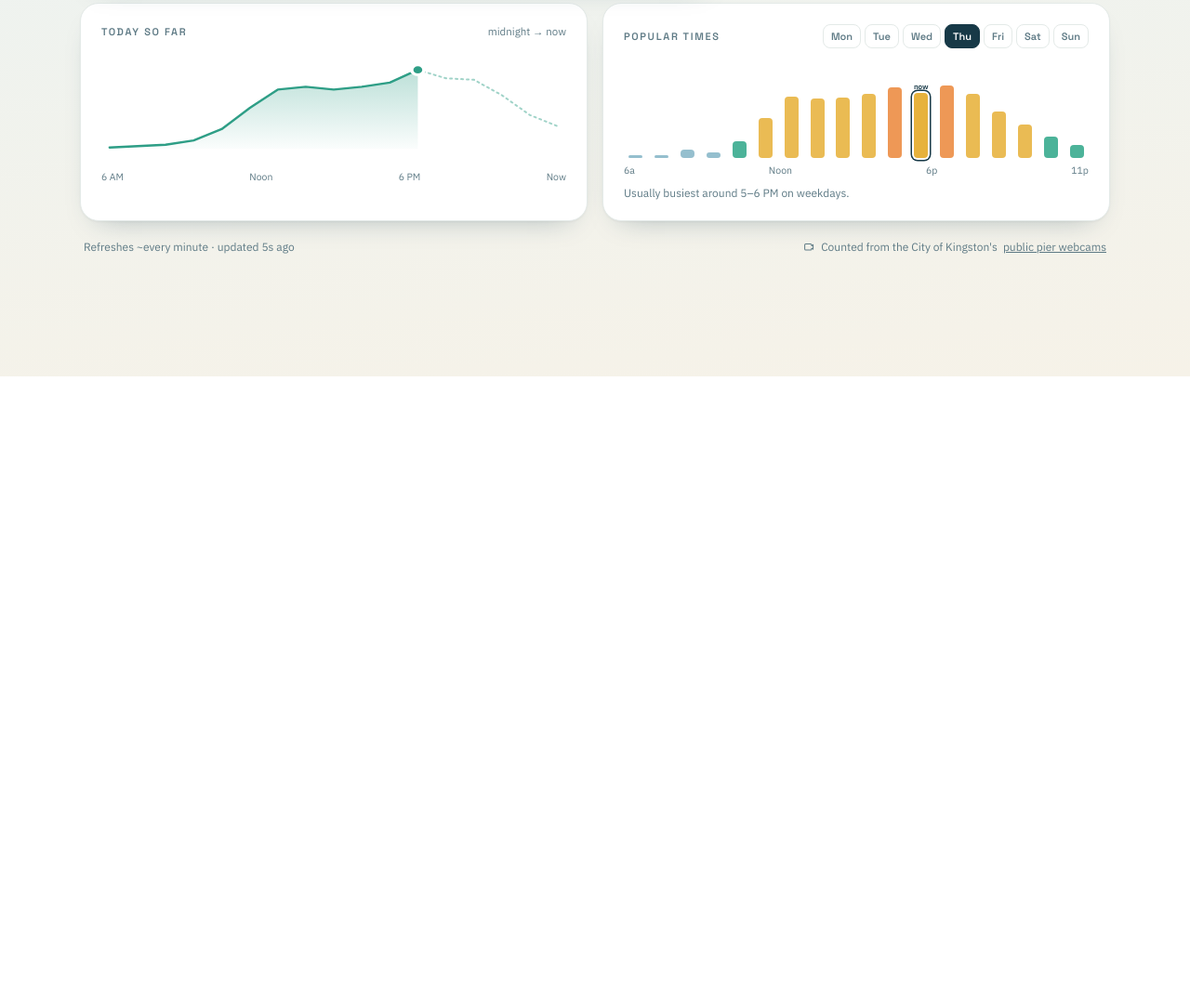
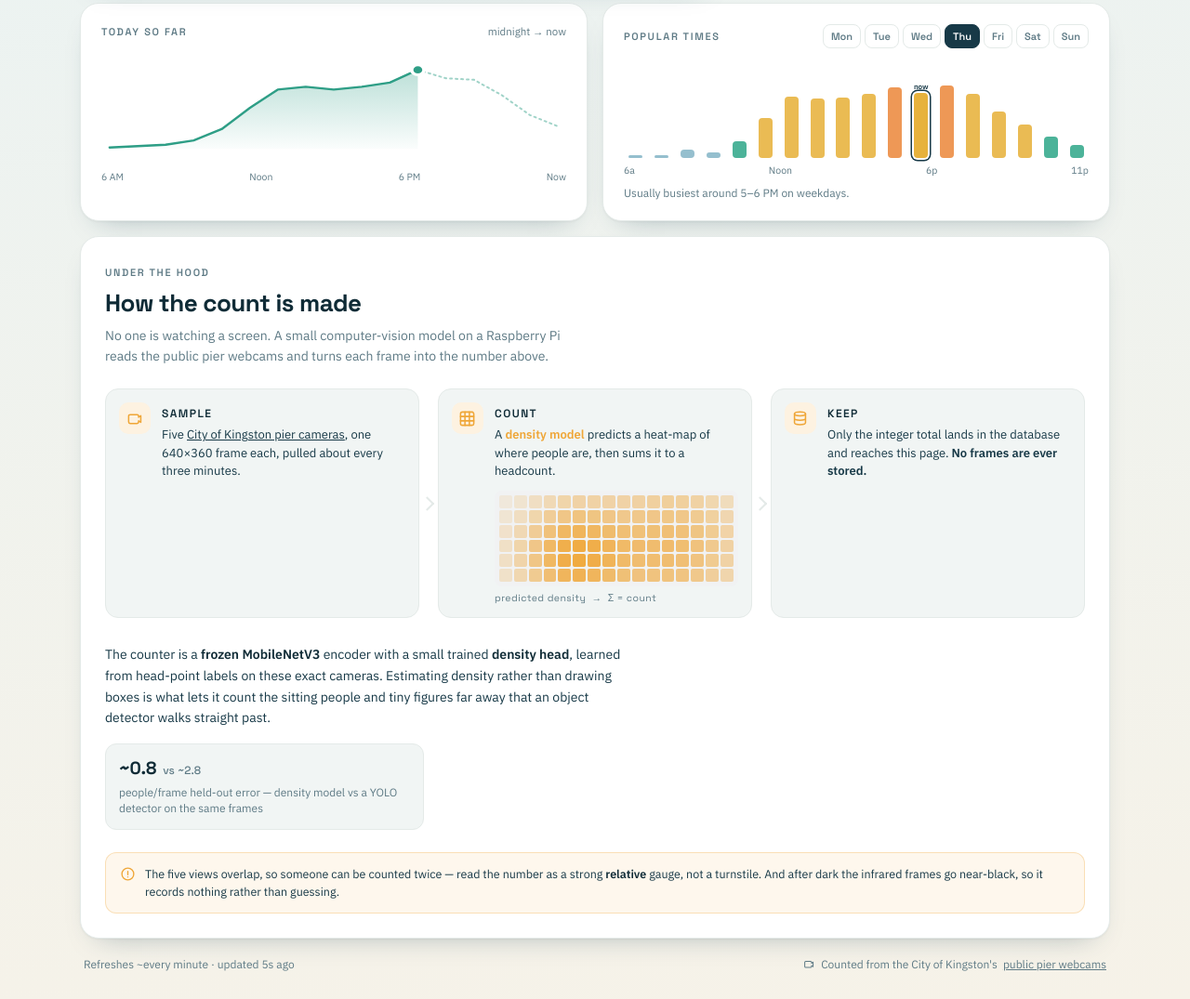
Before and after one commit to sunkencosts/kingstonpier, an Astro site in the folder web/: page / in a window 1280 px wide. Shown: the part 395-1470 px from the top of the page at 93% size. Before the commit the page ends 800 px from the top, so only its background shows below. Built offline with nearby package versions, Linux system fonts and the light colour scheme; Astro itself is replaced by a stand-in of ours; no server answers.

Commit message:
add a methodology card

```diff
--- /dev/null
+++ b/web/src/components/MethodCard.astro
@@ -0,0 +1,333 @@
+---
+// A quiet "under the hood" card: how the count above is actually produced and
+// kept honest. The facts here mirror the real pipeline (tracker/README.md) —
+// density model, point labels, held-out error, night gating — so it reads as
+// someone who knows the model, not marketing copy.
+
+// A small deterministic "density map": two soft blobs of people over the sand.
+// Purely decorative, but it makes the core idea — a heat-map that *sums* to the
+// count — legible at a glance. Cell opacity ∝ predicted density.
+const COLS = 16;
+const ROWS = 6;
+const blobs = [
+  { x: 4.5, y: 3.2, s: 2.6, w: 1.0 },
+  { x: 11.5, y: 2.4, s: 3.4, w: 0.8 },
+];
+const cells = Array.from({ length: ROWS * COLS }, (_, k) => {
+  const cx = k % COLS;
+  const cy = Math.floor(k / COLS);
+  let v = 0;
+  for (const b of blobs) {
+    const d2 = ((cx - b.x) ** 2 + (cy - b.y) ** 2) / (2 * b.s * b.s);
+    v += b.w * Math.exp(-d2);
+  }
+  // Bias a little toward the near shoreline (bottom rows) and clamp.
+  v = Math.min(1, v * (0.7 + 0.3 * (cy / (ROWS - 1))));
+  const opacity = (0.06 + 0.9 * v).toFixed(3);
+  return { opacity };
+});
+---
+
+<section class="card method">
+  <div class="m-head">
+    <span class="eyebrow">Under the hood</span>
+    <h2 class="m-title">How the count is made</h2>
+    <p class="m-lede">
+      No one is watching a screen. A small computer-vision model on a Raspberry Pi
+      reads the public pier webcams and turns each frame into the number above.
+    </p>
+  </div>
+
+  <!-- Pipeline: sample → count → keep. Stacks on narrow screens. -->
+  <ol class="pipe">
+    <li class="step">
+      <div class="step-ico">
+        <svg viewBox="0 0 24 24" fill="none" stroke="currentColor" stroke-width="1.9" stroke-linecap="round" stroke-linejoin="round" aria-hidden="true">
+          <path d="M3 8.5A2 2 0 0 1 5 6.5h9.5a2 2 0 0 1 2 2v1.6l3-2v8.8l-3-2v1.6a2 2 0 0 1-2 2H5a2 2 0 0 1-2-2z"></path>
+        </svg>
+      </div>
+      <div class="step-txt">
+        <span class="step-name">Sample</span>
+        <p>Five <a class="pier-link" href="https://www.cityofkingston.ca/news-and-notices/webcams/" target="_blank" rel="noopener">City of Kingston pier cameras</a>, one 640×360 frame each, pulled about every three minutes.</p>
+      </div>
+    </li>
+
+    <li class="step">
+      <div class="step-ico">
+        <svg viewBox="0 0 24 24" fill="none" stroke="currentColor" stroke-width="1.9" stroke-linecap="round" stroke-linejoin="round" aria-hidden="true">
+          <rect x="3" y="3" width="18" height="18" rx="2.5"></rect>
+          <path d="M9 3v18M15 3v18M3 9h18M3 15h18"></path>
+        </svg>
+      </div>
+      <div class="step-txt">
+        <span class="step-name">Count</span>
+        <p>A <em>density model</em> predicts a heat-map of where people are, then sums it to a headcount.</p>
+        <div class="densmap" aria-hidden="true">
+          <div class="dens-grid" style={`grid-template-columns:repeat(${COLS},1fr)`}>
+            {cells.map((c) => <span class="dens-cell" style={`opacity:${c.opacity}`} />)}
+          </div>
+          <span class="dens-cap">predicted density &nbsp;→&nbsp; Σ = count</span>
+        </div>
+      </div>
+    </li>
+
+    <li class="step">
+      <div class="step-ico">
+        <svg viewBox="0 0 24 24" fill="none" stroke="currentColor" stroke-width="1.9" stroke-linecap="round" stroke-linejoin="round" aria-hidden="true">
+          <ellipse cx="12" cy="5.5" rx="7.5" ry="2.8"></ellipse>
+          <path d="M4.5 5.5v6c0 1.5 3.4 2.8 7.5 2.8s7.5-1.3 7.5-2.8v-6M4.5 11.5v6c0 1.5 3.4 2.8 7.5 2.8s7.5-1.3 7.5-2.8v-6"></path>
+        </svg>
+      </div>
+      <div class="step-txt">
+        <span class="step-name">Keep</span>
+        <p>Only the integer total lands in the database and reaches this page. <strong>No frames are ever stored.</strong></p>
+      </div>
+    </li>
+  </ol>
+
+  <!-- The model itself: the part that says "I know what a density head is." -->
+  <div class="model">
+    <p class="model-line">
+      The counter is a <strong>frozen MobileNetV3</strong> encoder with a small
+      trained <strong>density head</strong>, learned from head-point labels on
+      these exact cameras. Estimating density rather than drawing boxes is what
+      lets it count the sitting people and tiny figures far away that an object detector walks straight past.
+    </p>
+    <div class="facts">
+      <div class="fact">
+        <span class="fact-k">~0.8<span class="fact-vs">vs ~2.8</span></span>
+        <span class="fact-v">people/frame held-out error — density model vs a YOLO detector on the same frames</span>
+      </div>
+
+
+    </div>
+  </div>
+
+  <!-- Honesty about the limits is itself the credential. -->
+  <p class="caveat">
+    <svg viewBox="0 0 24 24" fill="none" stroke="currentColor" stroke-width="1.9" stroke-linecap="round" stroke-linejoin="round" aria-hidden="true">
+      <circle cx="12" cy="12" r="9"></circle><path d="M12 8v5"></path><path d="M12 16.5h.01"></path>
+    </svg>
+    <span>
+      The five views overlap, so someone can be counted twice — read the number as
+      a strong <em>relative</em> gauge, not a turnstile. And after dark the infrared
+      frames go near-black, so it records nothing rather than guessing.
+    </span>
+  </p>
+</section>
+
+<style>
+  .method {
+    grid-column: 1 / -1;
+    padding: clamp(18px, 2.6vw, 26px);
+    display: flex;
+    flex-direction: column;
+    gap: clamp(18px, 2.4vw, 24px);
+  }
+
+  .m-title {
+    font-family: 'Space Grotesk', sans-serif;
+    font-weight: 700;
+    font-size: clamp(20px, 3.4vw, 26px);
+    letter-spacing: -0.02em;
+    color: var(--heading);
+    margin: 8px 0 0;
+  }
+  .m-lede {
+    margin: 8px 0 0;
+    max-width: 62ch;
+    font-size: 14px;
+    line-height: 1.55;
+    color: var(--muted);
+  }
+
+  /* Pipeline ─────────────────────────────────────────────── */
+  .pipe {
+    list-style: none;
+    margin: 0;
+    padding: 0;
+    display: grid;
+    grid-template-columns: repeat(3, 1fr);
+    gap: clamp(12px, 2vw, 20px);
+  }
+  .step {
+    display: flex;
+    gap: 12px;
+    padding: 14px;
+    border-radius: 14px;
+    background: var(--card-2);
+    border: 1px solid var(--border);
+    position: relative;
+  }
+  /* Connecting arrow between steps (horizontal layout only). */
+  .step:not(:last-child)::after {
+    content: '';
+    position: absolute;
+    right: calc(clamp(12px, 2vw, 20px) / -2 - 5px);
+    top: 50%;
+    width: 9px;
+    height: 9px;
+    border-top: 2px solid var(--border);
+    border-right: 2px solid var(--border);
+    transform: translateY(-50%) rotate(45deg);
+  }
+  .step-ico {
+    flex: none;
+    width: 34px;
+    height: 34px;
+    display: grid;
+    place-items: center;
+    border-radius: 10px;
+    background: color-mix(in srgb, var(--accent) 15%, var(--card));
+    color: var(--accent);
+  }
+  .step-ico svg {
+    width: 19px;
+    height: 19px;
+  }
+  .step-name {
+    font-family: 'Space Grotesk', sans-serif;
+    font-weight: 600;
+    font-size: 12px;
+    letter-spacing: 0.12em;
+    text-transform: uppercase;
+    color: var(--heading);
+  }
+  .step-txt p {
+    margin: 5px 0 0;
+    font-size: 13px;
+    line-height: 1.5;
+    color: var(--text);
+  }
+  .step-txt em {
+    font-style: normal;
+    color: var(--accent);
+    font-weight: 600;
+  }
+  .pier-link {
+    color: inherit;
+    text-decoration: underline;
+  }
+  .pier-link:hover {
+    color: var(--accent);
+  }
+
+  /* Density-map mini viz ─────────────────────────────────── */
+  .densmap {
+    margin-top: 11px;
+  }
+  .dens-grid {
+    display: grid;
+    gap: 2px;
+    padding: 5px;
+    border-radius: 8px;
+    background: color-mix(in srgb, var(--heading) 6%, var(--card));
+  }
+  .dens-cell {
+    aspect-ratio: 1;
+    border-radius: 2px;
+    background: var(--accent);
+  }
+  .dens-cap {
+    display: block;
+    margin-top: 6px;
+    font-family: 'Space Grotesk', sans-serif;
+    font-size: 10.5px;
+    letter-spacing: 0.04em;
+    color: var(--muted);
+  }
+
+  /* The model paragraph + fact chips ─────────────────────── */
+  .model {
+    display: flex;
+    flex-direction: column;
+    gap: 16px;
+    padding-top: 4px;
+  }
+  .model-line {
+    margin: 0;
+    max-width: 68ch;
+    font-size: 14px;
+    line-height: 1.62;
+    color: var(--text);
+  }
+  .model-line strong {
+    color: var(--heading);
+    font-weight: 600;
+  }
+  .facts {
+    display: grid;
+    grid-template-columns: repeat(3, 1fr);
+    gap: 12px;
+  }
+  .fact {
+    display: flex;
+    flex-direction: column;
+    gap: 5px;
+    padding: 13px 14px;
+    border-radius: 12px;
+    background: var(--card-2);
+    border: 1px solid var(--border);
+  }
+  .fact-k {
+    font-family: 'Space Grotesk', sans-serif;
+    font-weight: 700;
+    font-size: 19px;
+    letter-spacing: -0.01em;
+    color: var(--heading);
+    display: flex;
+    align-items: baseline;
+    gap: 7px;
+  }
+  .fact-vs {
+    font-size: 12px;
+    font-weight: 500;
+    color: var(--muted);
+    letter-spacing: 0;
+  }
+  .fact-v {
+    font-size: 12px;
+    line-height: 1.45;
+    color: var(--muted);
+  }
+
+  /* Caveat ───────────────────────────────────────────────── */
+  .caveat {
+    display: flex;
+    gap: 10px;
+    margin: 0;
+    padding: 13px 15px;
+    border-radius: 12px;
+    background: color-mix(in srgb, var(--accent) 9%, var(--card));
+    border: 1px solid color-mix(in srgb, var(--accent) 30%, transparent);
+    font-size: 12.5px;
+    line-height: 1.55;
+    color: var(--text);
+  }
+  .caveat svg {
+    flex: none;
+    width: 17px;
+    height: 17px;
+    margin-top: 1px;
+    color: var(--accent);
+  }
+  .caveat em {
+    font-style: normal;
+    font-weight: 600;
+    color: var(--heading);
+  }
+
+  /* Responsive: stack the pipeline and facts on narrow screens. */
+  @media (max-width: 720px) {
+    .pipe,
+    .facts {
+      grid-template-columns: 1fr;
+    }
+    .step:not(:last-child)::after {
+      right: 50%;
+      top: auto;
+      bottom: calc(clamp(12px, 2vw, 20px) / -2 - 5px);
+      transform: translateX(50%) rotate(135deg);
+    }
+  }
+</style>
--- a/web/src/layouts/Layout.astro
+++ b/web/src/layouts/Layout.astro
@@ -6,8 +6,8 @@ interface Props {
   description?: string;
 }
 const {
-  title = 'Kingston Pier — live busyness',
-  description = 'How busy is the Breakwater Park pier in Kingston, ON right now? A fun little live dashboard — counts and charts only, no images.',
+  title = 'Kingston Pier - Live Counts',
+  description = 'How busy is the pier in Kingston right now?',
 } = Astro.props;
 ---
 
--- a/web/src/pages/index.astro
+++ b/web/src/pages/index.astro
@@ -5,6 +5,7 @@ import HeroCard from '../components/HeroCard.astro';
 import WeatherCard from '../components/WeatherCard.astro';
 import TrendChart from '../components/TrendChart.astro';
 import PopularTimes from '../components/PopularTimes.astro';
+import MethodCard from '../components/MethodCard.astro';
 import Footer from '../components/Footer.astro';
 import { totalLevel, loHi } from '../lib/busyness';
 import { initialNow } from '../lib/api';
@@ -51,6 +52,8 @@ const popularCaption = 'Usually busiest around 5–6 PM on weekdays.';
           caption={popularCaption}
         />
       </div>
+
+      <MethodCard />
     </div>
 
     <Footer secs={secs} />
```
Also changed, not shown: tracker/README.md, 1 other file.
